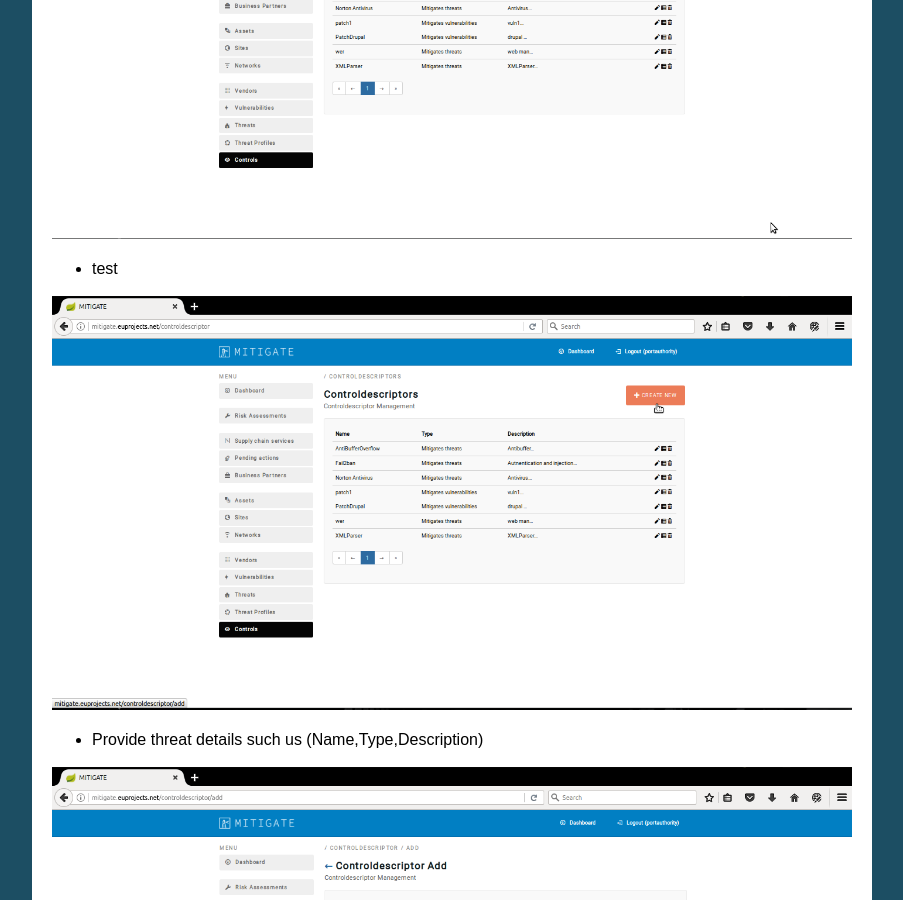
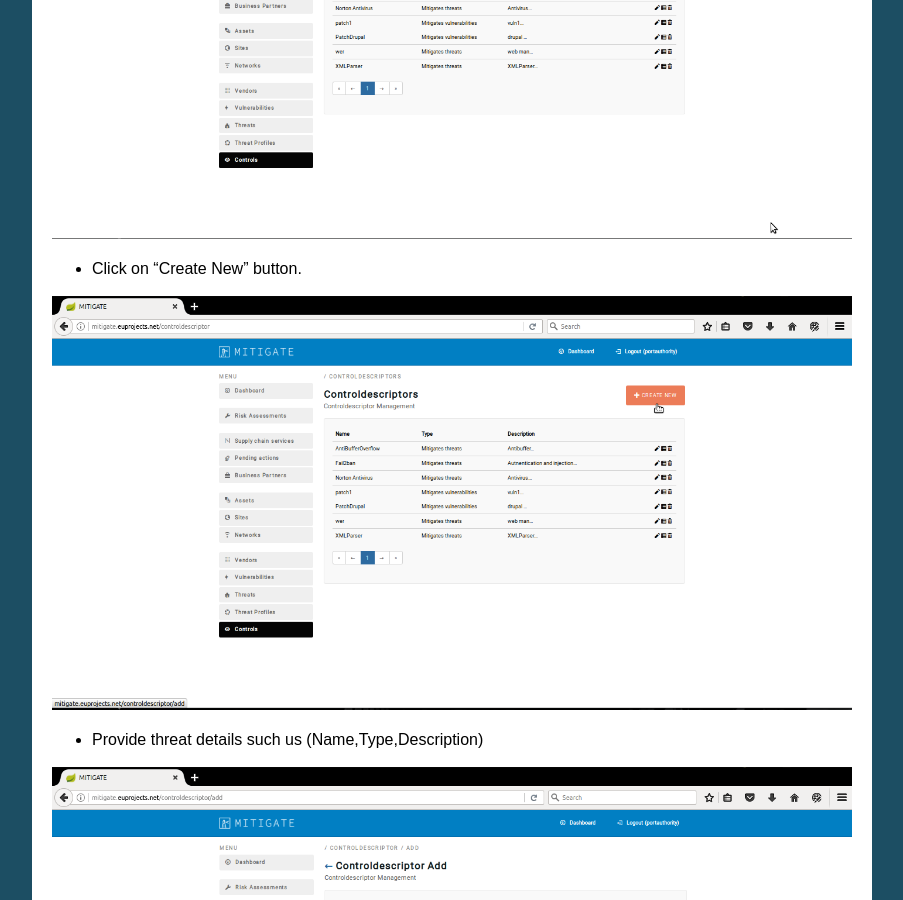
Before and after one commit to singularlogic/mitigate-documentation, a Sphinx documentation site: the page built from docs/f_control.rst, in a window 1280 px wide and 900 px high, scrolled down 849 px. Shown: the whole window, without its empty margins (198-1101 px from the left). Built offline with Sphinx 7.4.7, drawn with Linux system fonts in a browser that asks for light colours.

Commit message:
Update f_control.rst

```diff
--- a/docs/f_control.rst
+++ b/docs/f_control.rst
@@ -14,7 +14,7 @@ Declaring a new control
 
 .. image:: assets/cc.png
 
-- test
+- Click on “Create New” button.
 
 .. image:: assets/cc_2.png
 
```
